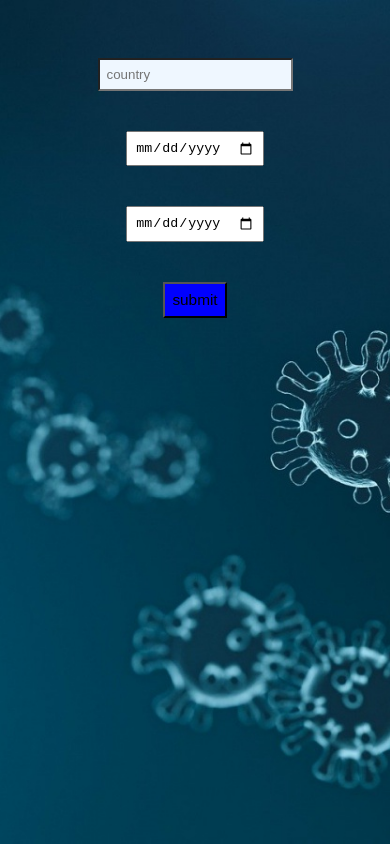
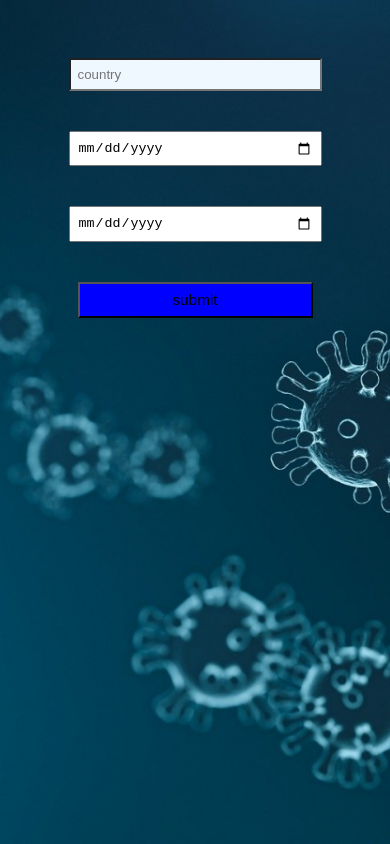
Before and after one commit to AnshSharmaa/Covid19-api-data-fetcher, a plain HTML site: page index.html in a window 390 px wide. Drawn offline with Linux system fonts and the light colour scheme.

Commit message:
css live try
for some reason media query is working on firefox and not on chromium browsers

```diff
--- a/css/index.css
+++ b/css/index.css
@@ -57,10 +57,7 @@ li {
         flex-flow: column;
         align-items: center;
     }
+    input{
+        width: 100%;
+    }
 }
-
-@media only screen and (max-width: 600px) {
-    body {
-      background-color: lightblue;
-    }
-  }
--- a/index.html
+++ b/index.html
@@ -4,21 +4,6 @@
 <head>
     <title>Corona Api</title>
     <link rel="stylesheet" href="./css/index.css">
-    <style>
-        @media (max-width: 425px) {
-            #inputHeader {
-                display: flex;
-                flex-flow: column;
-                align-items: center;
-            }
-        }
-
-        @media only screen and (max-width: 600px) {
-            body {
-                background-color: lightblue;
-            }
-        }
-    </style>
 </head>
 
 <body>
```
